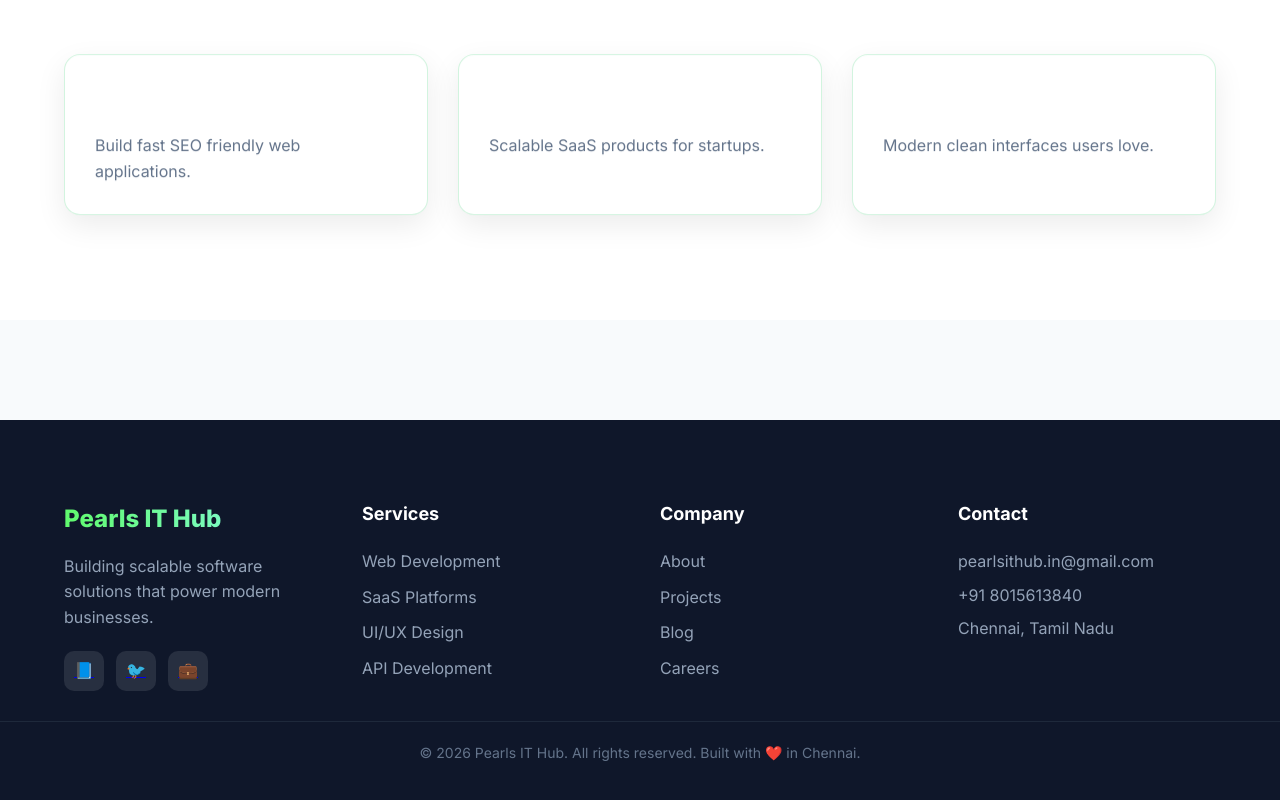
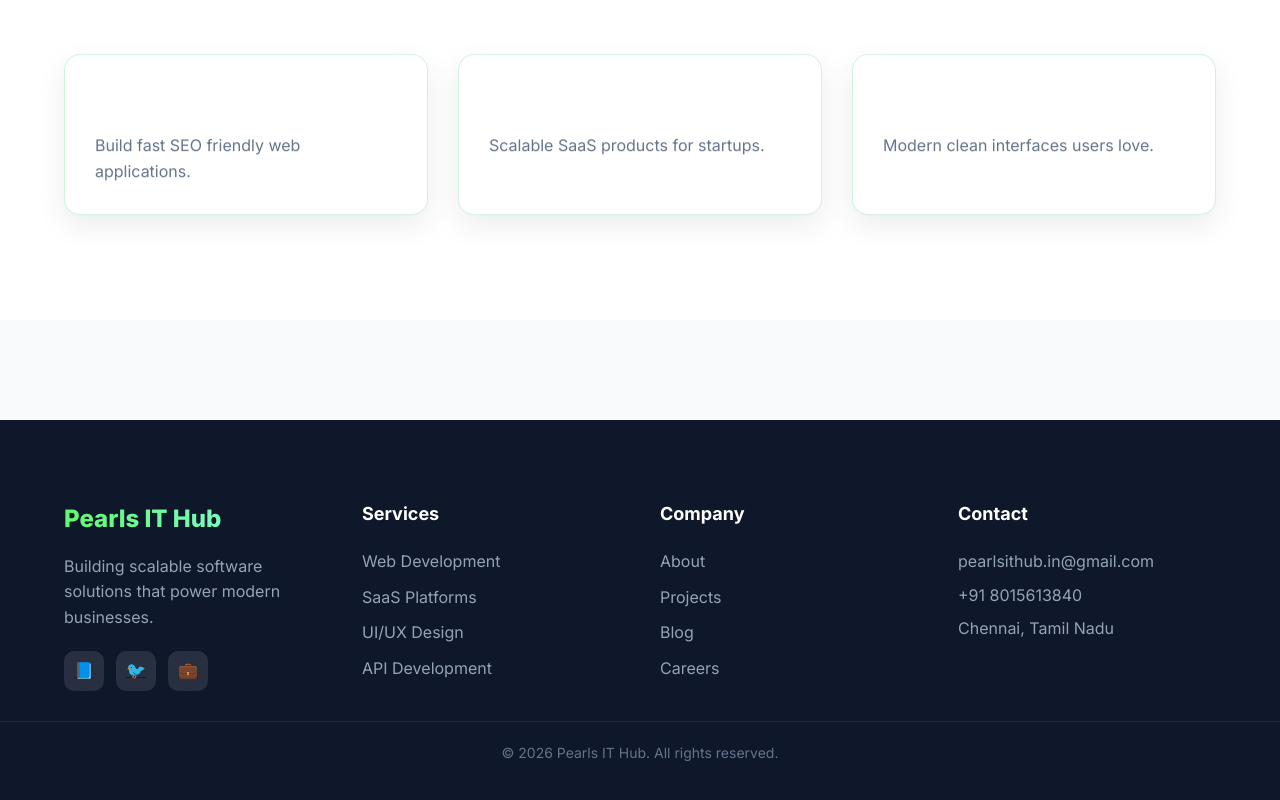
Before and after one commit to pearlsithubitservices/Pearlsithubofficialcompanysite, a Next.js app: page / in a window 1280 px wide. Shown: the part 1078-1878 px from the top of the page. Built offline with nearby package versions, Linux system fonts and the light colour scheme.

Commit message:
made with

```diff
--- a/components/Footer.js
+++ b/components/Footer.js
@@ -90,7 +90,7 @@ Building scalable software solutions that power modern businesses.
 <div className="footer-bottom">
 
 <p>
-© 2026 Pearls IT Hub. All rights reserved. Built with ❤️ in Chennai.
+© 2026 Pearls IT Hub. All rights reserved.
 </p>
 
 </div>
```
